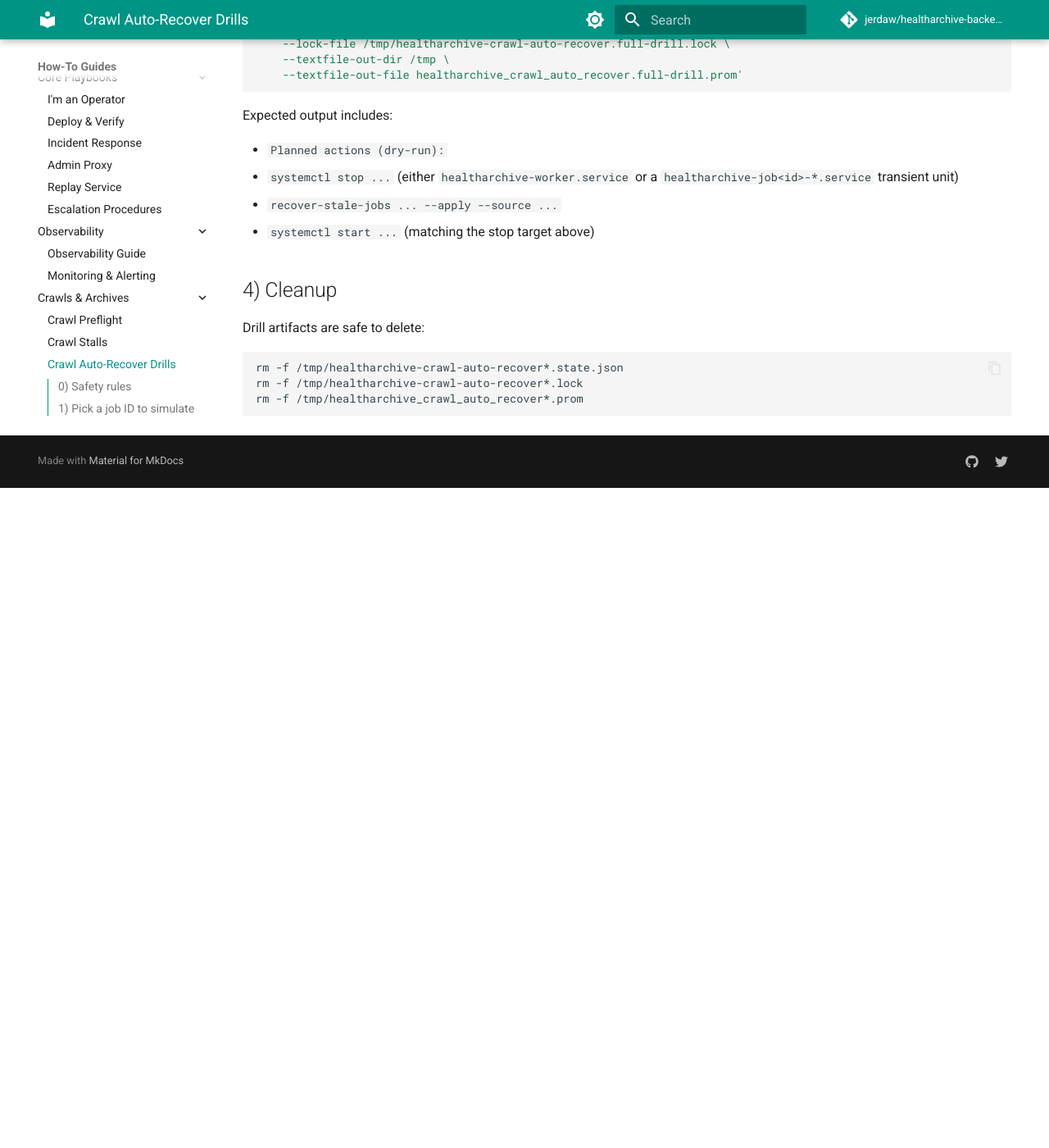
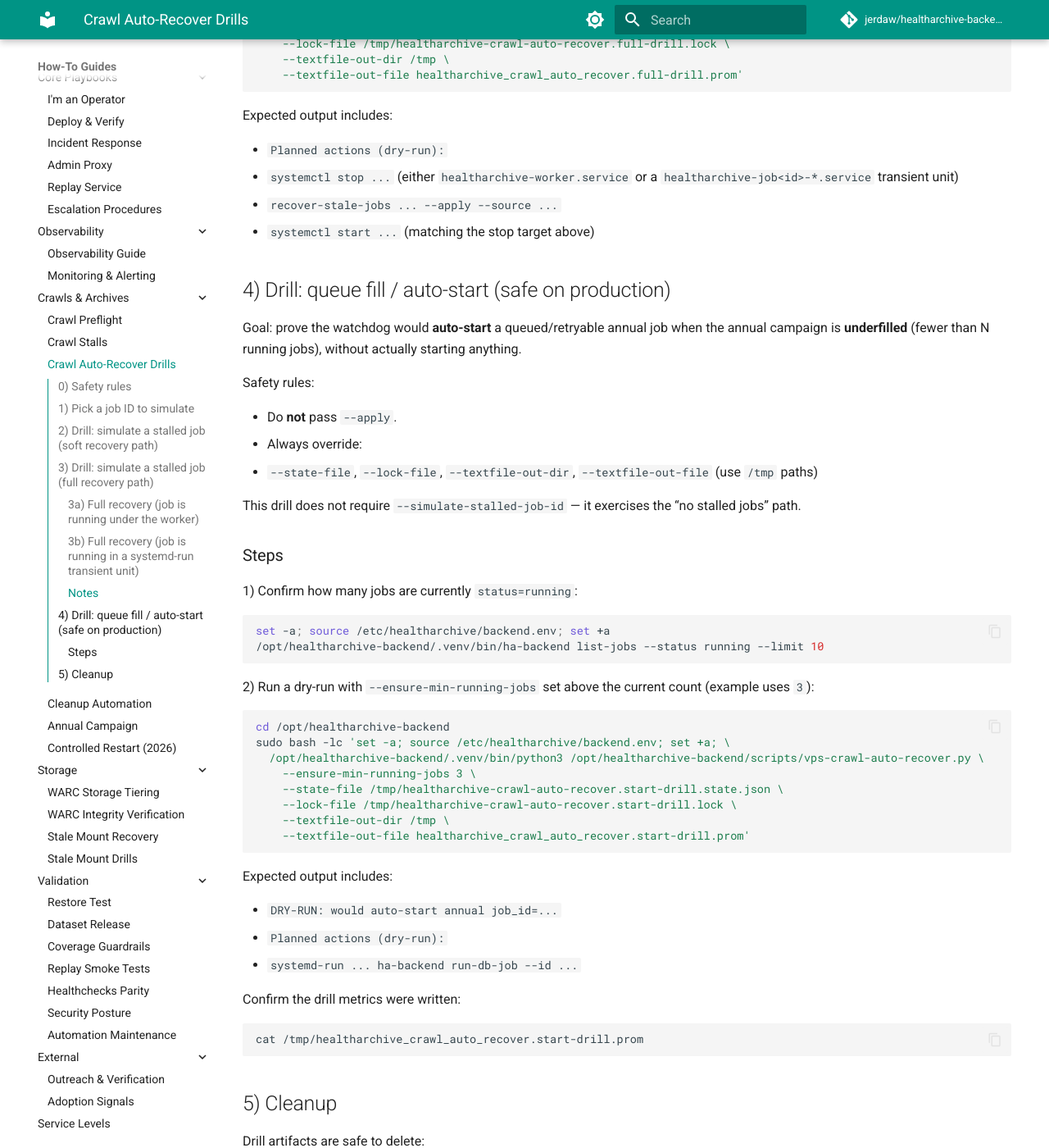
Before and after one commit to jerdaw/healtharchive-backend, an MkDocs documentation site: the page built from docs/operations/playbooks/crawl/crawl-auto-recover-drills.md, in a window 1280 px wide and 1400 px high, scrolled down 3085 px. Shown: the whole window at 82% size. Built offline with MkDocs 1.6.1 and Material for MkDocs 9.7.7, drawn with Linux system fonts in a browser that asks for light colours; comment, search, counter and statistics services are not loaded; before the commit the page ends 3680 px from its top, so only the background shows below that.

Commit message:
docs: document crawl auto-recover queue fill

````diff
--- a/docs/decisions/README.md
+++ b/docs/decisions/README.md
@@ -57,6 +57,7 @@
 
 ## Decision records
 
+- `2026-02-03-crawl-auto-recover-queue-fill.md`
 - `2026-02-03-crawl-job-db-state-reconciliation.md`
 - `2026-01-24-single-vps-ops-automation-guardrails-for-crawl-and-storage.md`
 - `2026-01-23-annual-crawl-throughput-and-artifacts.md`
--- a/docs/operations/playbooks/crawl/crawl-auto-recover-drills.md
+++ b/docs/operations/playbooks/crawl/crawl-auto-recover-drills.md
@@ -145,7 +145,54 @@
 - `recover-stale-jobs ... --apply --source ...`
 - `systemctl start ...` (matching the stop target above)
 
-## 4) Cleanup
+## 4) Drill: queue fill / auto-start (safe on production)
+
+Goal: prove the watchdog would **auto-start** a queued/retryable annual job when the annual campaign is **underfilled**
+(fewer than N running jobs), without actually starting anything.
+
+Safety rules:
+
+- Do **not** pass `--apply`.
+- Always override:
+  - `--state-file`, `--lock-file`, `--textfile-out-dir`, `--textfile-out-file` (use `/tmp` paths)
+
+This drill does not require `--simulate-stalled-job-id` — it exercises the “no stalled jobs” path.
+
+### Steps
+
+1) Confirm how many jobs are currently `status=running`:
+
+```bash
+set -a; source /etc/healtharchive/backend.env; set +a
+/opt/healtharchive-backend/.venv/bin/ha-backend list-jobs --status running --limit 10
+```
+
+2) Run a dry-run with `--ensure-min-running-jobs` set above the current count (example uses `3`):
+
+```bash
+cd /opt/healtharchive-backend
+sudo bash -lc 'set -a; source /etc/healtharchive/backend.env; set +a; \
+  /opt/healtharchive-backend/.venv/bin/python3 /opt/healtharchive-backend/scripts/vps-crawl-auto-recover.py \
+    --ensure-min-running-jobs 3 \
+    --state-file /tmp/healtharchive-crawl-auto-recover.start-drill.state.json \
+    --lock-file /tmp/healtharchive-crawl-auto-recover.start-drill.lock \
+    --textfile-out-dir /tmp \
+    --textfile-out-file healtharchive_crawl_auto_recover.start-drill.prom'
+```
+
+Expected output includes:
+
+- `DRY-RUN: would auto-start annual job_id=...`
+- `Planned actions (dry-run):`
+- `systemd-run ... ha-backend run-db-job --id ...`
+
+Confirm the drill metrics were written:
+
+```bash
+cat /tmp/healtharchive_crawl_auto_recover.start-drill.prom
+```
+
+## 5) Cleanup
 
 Drill artifacts are safe to delete:
 
````
Also changed, not shown: docs/decisions/2026-02-03-crawl-auto-recover-queue-fill.md (added, +63 -0 lines), docs/operations/playbooks/crawl/crawl-stalls.md (+2 -0 lines), docs/operations/thresholds-and-tuning.md (+25 -0 lines).
